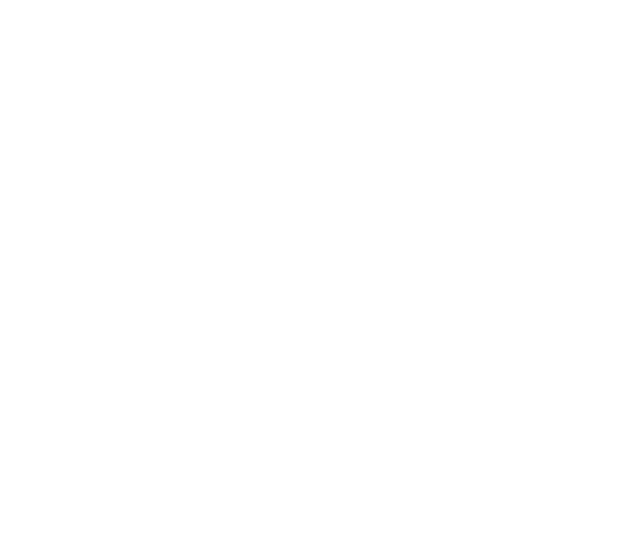
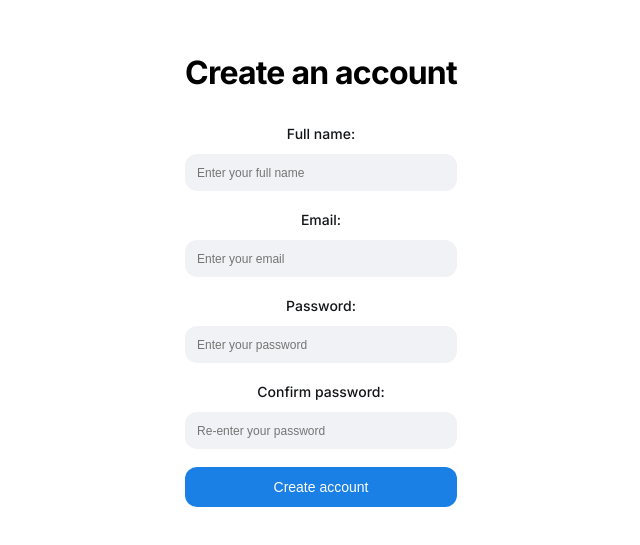
Before and after one commit to ameer017/Hostel_management, a React (Vite) app in the folder frontend/: page /admin in a window 1280 px wide. Before the commit this address had no page. Shown: the part 137-682 px from the top of the page, without its empty margins (319-959 px from the left). Built offline with nearby package versions, Linux system fonts and the light colour scheme; the HTML template or start-up script is replaced by a standard one.

Commit message:
first-commit

```diff
--- a/frontend/src/App.jsx
+++ b/frontend/src/App.jsx
@@ -1,8 +1,48 @@
+// import { useState, useEffect } from "react";
+// import { Route, Routes } from "react-router-dom";
+// import "./App.css";
+// import HomeDash from "./Component/Dashboard/HomeDash";
+// import StudentReg from "./Component/Register/StudentReg";
+// import AdminReg from "./Component/Register/AdminReg";
+// import HomeDash from "./Component/Dashboard/HomeDash";
+// import Layout from "./Component/Layout/Layout";
+// import Loader from "./Component/Loader/Loader";
+
+// function App() {
+//   const [loading, setLoading] = useState(true);
+
+//   useEffect(() => {
+//     setTimeout(() => {
+//       setLoading(false);
+//     }, 3000);
+//   }, []);
+
+//   const renderRoutes = () => (
+//     <Routes>
+//       <Route path="/" element={<StudentReg />} />
+//       <Route path="admin" element={<AdminReg />} />
+//       <Route path="home" element={<HomeDash />} />
+//       <Route
+//         path="/"
+//         element={
+//           <Layout>
+//             <HomeDash />
+//           </Layout>
+//         }
+//       />
+//     </Routes>
+//   );
+
+//   return <>{loading ? <Loader /> : renderRoutes()}</>;
+// }
+
+// export default App;
 import { useState, useEffect } from "react";
 import { Route, Routes } from "react-router-dom";
 import "./App.css";
-import HomeDash from "./Component/Dashboard/HomeDash";
+import HomeDash from "./Component/Dashboard/HomeDash"; // Removed duplicate import
 import StudentReg from "./Component/Register/StudentReg";
+import AdminReg from "./Component/Register/AdminReg";
 import Layout from "./Component/Layout/Layout";
 import Loader from "./Component/Loader/Loader";
 
@@ -18,6 +58,8 @@
   const renderRoutes = () => (
     <Routes>
       <Route path="/" element={<StudentReg />} />
+      <Route path="admin" element={<AdminReg />} />
+      <Route path="home" element={<HomeDash />} />
       <Route
         path="/"
         element={
--- a/frontend/src/Component/Dashboard/HomeDash.jsx
+++ b/frontend/src/Component/Dashboard/HomeDash.jsx
@@ -1,5 +1,5 @@
 import React from 'react'
-
+import "./HomeDash.css";
 const HomeDash = () => {
   return (
     <div>
--- /dev/null
+++ b/frontend/src/Component/Register/AdminReg.css
@@ -0,0 +1,64 @@
+.form__ {
+    display: flex;
+    align-items: center;
+    justify-content: center;
+  }
+  .form-container {
+    background-color: #fff;
+    border-radius: 10px;
+    box-sizing: border-box;
+    padding: 20px 30px;
+  }
+
+  .title {
+    font-family: Inter;
+    font-size: 32px;
+    font-style: normal;
+    font-weight: 700;
+    line-height: 40px;
+    letter-spacing: -0.8px;
+  }
+
+  .form {
+    width: 100%;
+    display: flex;
+    flex-direction: column;
+    gap: 18px;
+    padding: 30px 0;
+  }
+
+  .input {
+    width: 100%;
+    display: flex;
+    height: 37px;
+    padding: 8px 12px;
+    align-items: center;
+    gap: 12px;
+    align-self: stretch;
+    border-radius: 12px;
+    background: #f0f2f5;
+    margin-top: 10px;
+    font-size: 12px;
+  }
+
+  label {
+    color: #121417;
+    font-family: Inter;
+    font-size: 14px;
+    font-style: normal;
+    font-weight: 500;
+    line-height: 21px;
+  }
+
+  .--btn {
+    display: flex;
+    height: 40px;
+    padding: 16px;
+    justify-content: center;
+    align-items: center;
+    flex: 1 0 0;
+    border-radius: 12px;
+    background: #1a80e5;
+    font-size: 14px;
+    color: #fff;
+  }
--- a/frontend/src/Component/Register/AdminReg.jsx
+++ b/frontend/src/Component/Register/AdminReg.jsx
@@ -0,0 +1,60 @@
+import React from "react";
+import "./AdminReg.css";
+
+const AdminReg = () => {
+  return (
+    <div className="container form__ --100vh">
+      <div className="form-container">
+        <p className="title">Create an account</p>
+        <form className="form">
+          <div className="--dir-column">
+            <label htmlFor="name">Full name:</label>
+            <input
+              type="text"
+              className="input"
+              name="name"
+              placeholder="Enter your full name"
+              required
+            />
+          </div>
+
+          <div className="--dir-column">
+            <label htmlFor="name">Email:</label>
+            <input
+              type="text"
+              className="input"
+              name="age"
+              placeholder="Enter your email"
+              required
+            />
+          </div>
+
+          <div className="--dir-column">
+            <label htmlFor="name">Password:</label>
+            <input
+              type="email"
+              className="input"
+              name="email"
+              placeholder="Enter your password"
+              required
+            />
+          </div>
+
+          <div className="--dir-column">
+            <label htmlFor="name">Confirm password:</label>
+            <input
+              type="email"
+              className="input"
+              name="email"
+              placeholder="Re-enter your password"
+              required
+            />
+          </div>
+          <button className="--btn">Create account</button>
+        </form>
+      </div>
+    </div>
+  );
+};
+
+export default AdminReg;
```
Also changed, not shown: frontend/src/Component/Dashboard/HomeDash.css (added), 1 other file (tests, documents, lock files or other folders).
